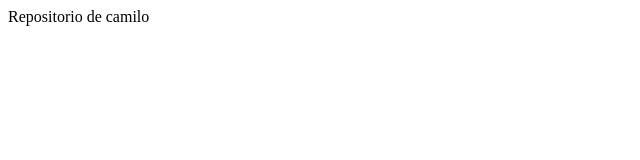
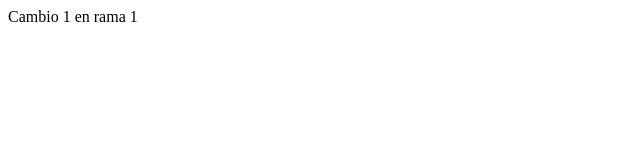
Before and after one commit to camilodoradoiv/REPO1, a plain HTML site: page index.html in a window 1280 px wide. Shown: the full height of the page, 0-640 px from the left. Drawn offline with Linux system fonts and the light colour scheme.

Commit message:
cambio 1 rama 1

```diff
--- a/index.html
+++ b/index.html
@@ -1,6 +1,6 @@
 <html>
     <head></head>
     <body>
-        <p>Repositorio de camilo</p>
+        <p>Cambio 1 en rama 1</p>
     </body>
 </html>
```
Also changed, not shown: 1 other file.
